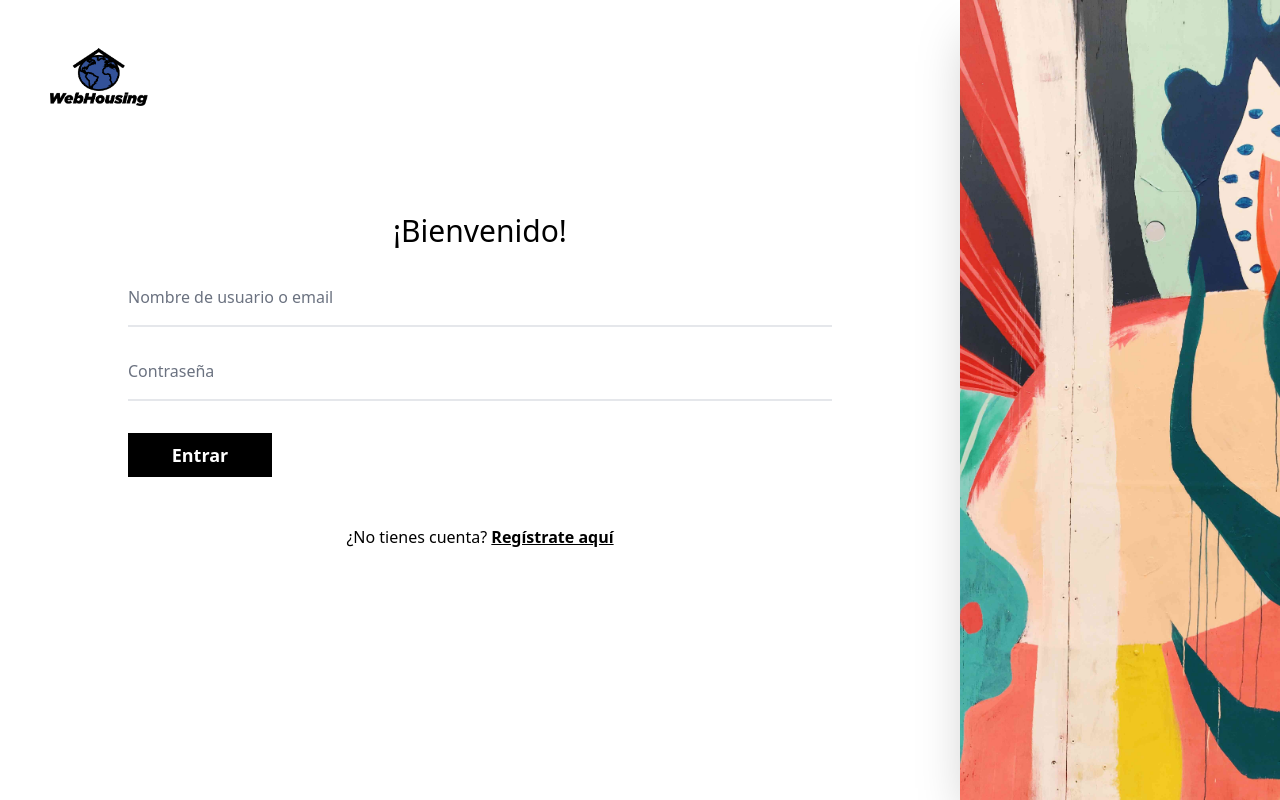
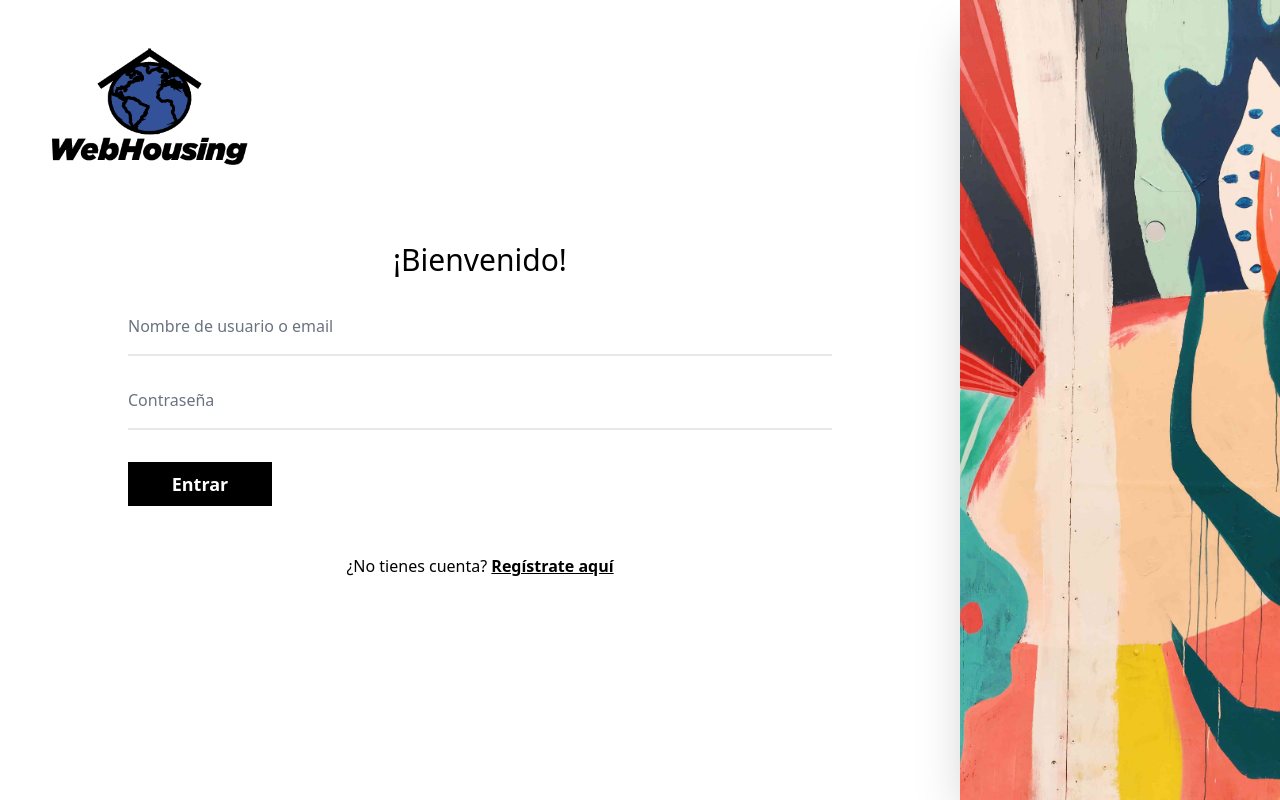
Before and after one commit to josandreu/proyecto-daw-front, a website built with webpack: page src/login-template.html in a window 1280 px wide. Built offline with nearby package versions, Linux system fonts and the light colour scheme.

Commit message:
Fix logo width and height

```diff
--- a/src/sass/components/_logo.scss
+++ b/src/sass/components/_logo.scss
@@ -1,3 +1,5 @@
 #logo {
-  max-width: 100px;
+  width: 100%;
+  max-width: 200px;
+  height: auto;
 }
```
Also changed, not shown: dist/bundle.css.
